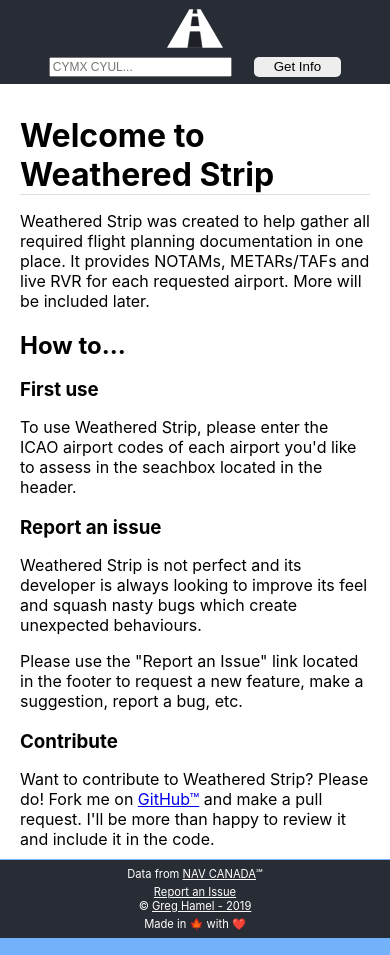
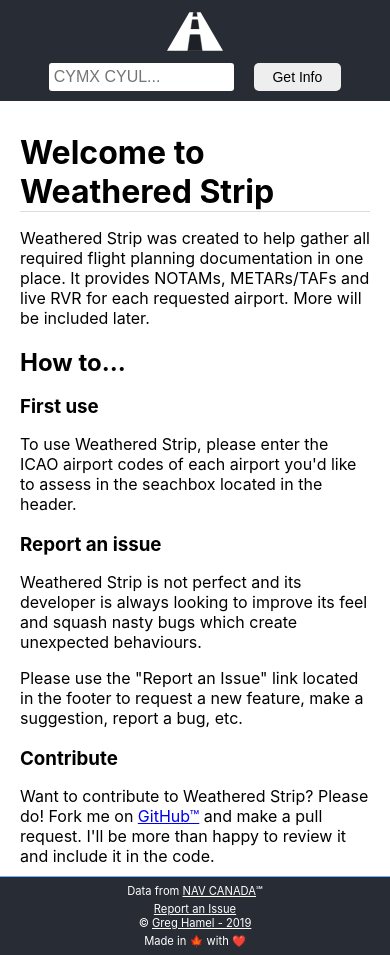
Before and after one commit to atapp/weatheredstrip, a React (Create React App) app in the folder client/: page / in a window 390 px wide. Built offline with nearby package versions, Linux system fonts and the light colour scheme.

Commit message:
fix(searchbox): adjust searchbox css to prevent autozoom

```diff
--- a/client/src/App.css
+++ b/client/src/App.css
@@ -149,13 +149,17 @@ p {
 }
 
 .searchbox-input{
-  font-size: 0.75em;
+  font-size: 16px;
   width: 60%;
+  border-radius: 3px;
+  border: none;
+  padding: 5px;
 }
 
 .searchbox-button {
   background-color: #EEE;
   width: 30%;
+  font-size: 14px;
   border-radius: 5px;
   border: none;
 }
@@ -283,15 +287,15 @@ p {
 }
 
 @media only screen and (max-width: 440px) {
+  .app-header {
+    height: calc(12vmax);
+  }
+
   .app-header-content {
     height: 100%;
     width: 100%;
     flex-direction: column;
     justify-content: space-evenly;
-  }
-
-  .app-header {
-    height: calc(10vmax);
   }
 
   #app-info {
```
